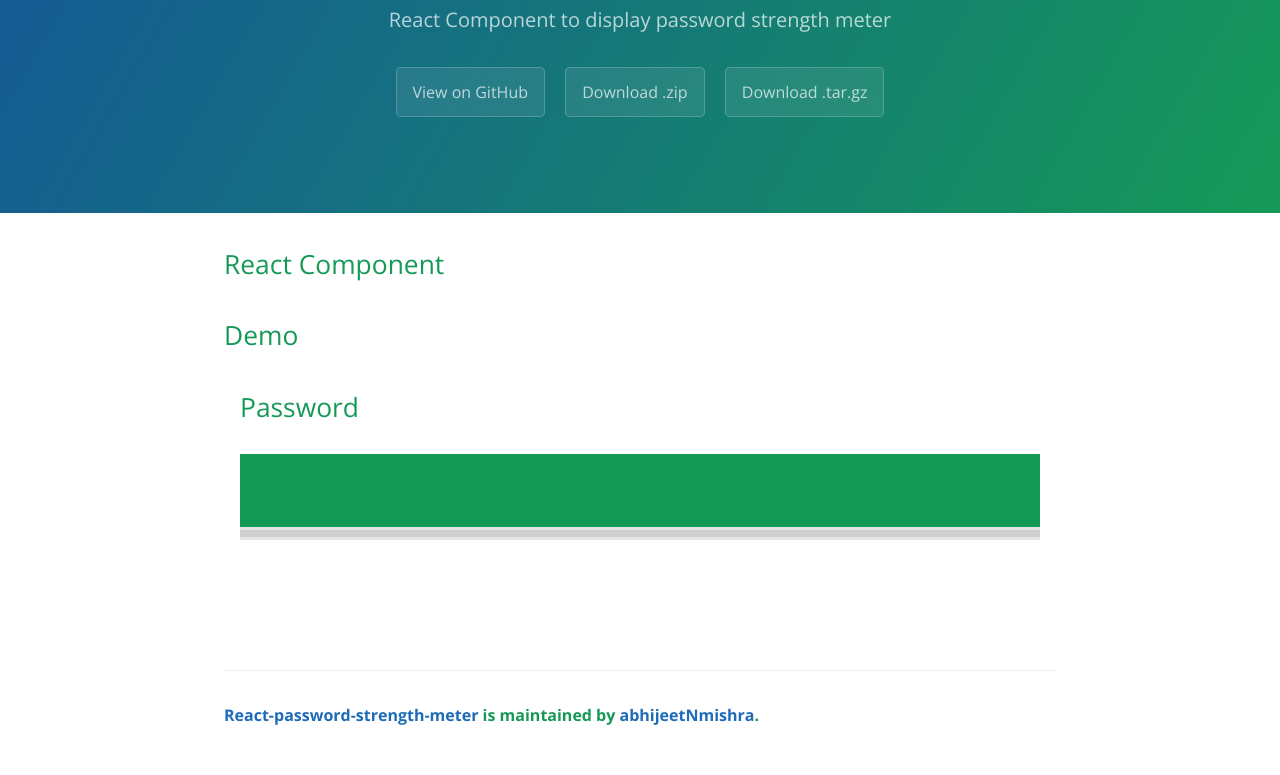
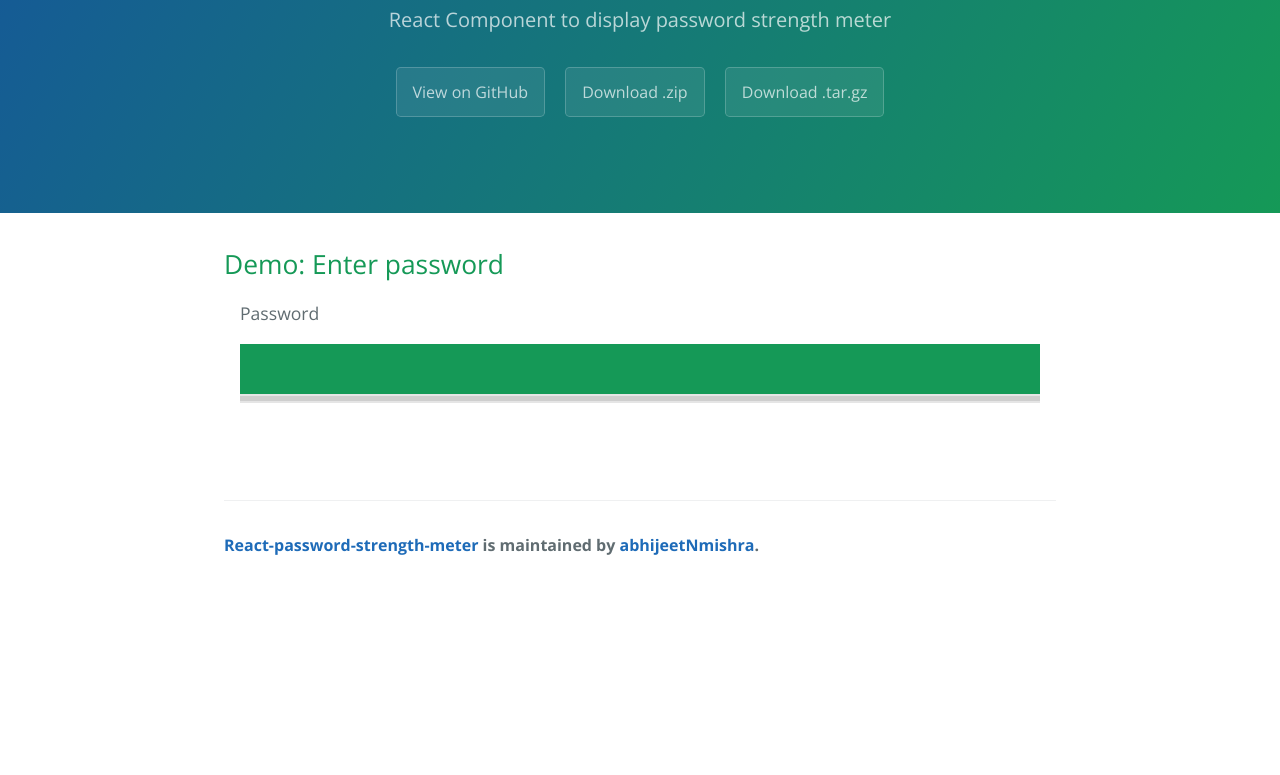
Before and after one commit to abhijeetNmishra/react-password-strength-meter, a plain HTML site: page index.html in a window 1280 px wide. Shown: the part 170-945 px from the top of the page. After the commit the page ends 800 px from the top, so only its background shows below. Drawn offline with nearby package versions, Linux system fonts and the light colour scheme.

Commit message:
updated demo details.

```diff
--- a/index.html
+++ b/index.html
@@ -13,7 +13,7 @@
 
 <body>
   <section class="page-header">
-    <h1 class="project-name">React-password-strength-meter</h1>
+    <h1 class="project-name">react-password-strength-meter</h1>
     <h2 class="project-tagline">React Component to display password strength meter</h2>
     <a href="https://github.com/abhijeetNmishra/react-password-strength-meter" class="btn">View on GitHub</a>
     <a href="https://github.com/abhijeetNmishra/react-password-strength-meter/zipball/master" class="btn">Download .zip</a>
@@ -21,21 +21,12 @@
   </section>
 
   <section class="main-content">
-    <h2>
-      <a id="react-component" class="anchor" href="#react-component" aria-hidden="true">
-        <span class="octicon octicon-link"></span>
-      </a>React Component</h2>
-
-      <h2>Demo<h2>
-      <div id="content"></div>
+    <h2>Demo: Enter password</h2>
+    <div id="content"></div>
     <footer class="site-footer">
-      <span class="site-footer-owner"><a href="https://github.com/abhijeetNmishra/react-password-strength-meter">React-password-strength-meter</a> is maintained by <a href="https://github.com/abhijeetNmishra">abhijeetNmishra</a>.</span>
+     <span class="site-footer-owner"><a href="https://github.com/abhijeetNmishra/react-password-strength-meter">React-password-strength-meter</a> is maintained by <a href="https://github.com/abhijeetNmishra">abhijeetNmishra</a>.</span>
     </footer>
-
   </section>
-
   <script src="bundle.js"></script>
-
 </body>
-
 </html>
```
